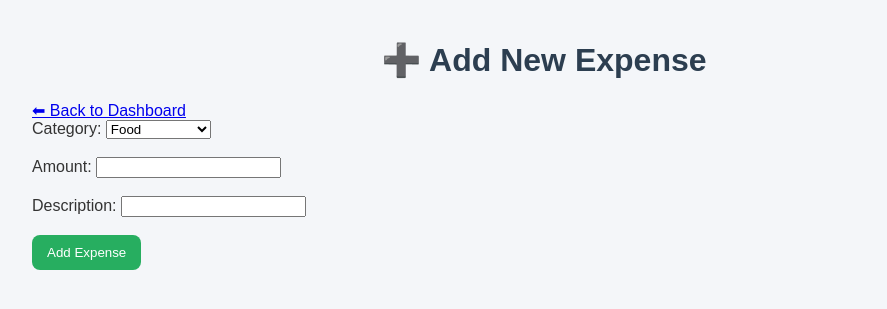
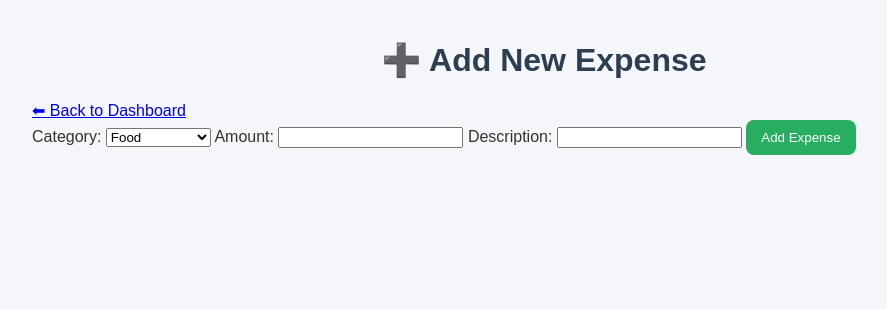
Before and after one commit to AjaySK3889/expense-tracker, a Flask app: page /add_expense in a window 1280 px wide. Shown: the top 309 px of the page, without its empty margins (96-983 px from the left). Run offline with Flask 3, Linux system fonts and the light colour scheme; the visitor is signed in with stand-in values (Sample User, id 1).

Commit message:
Update add_expense.html

```diff
--- a/templates/add_expense.html
+++ b/templates/add_expense.html
@@ -14,16 +14,11 @@
     <option value="Food">Food</option>
     <option value="Transport">Transport</option>
     <option value="Entertainment">Entertainment</option>
-        <option value="Bills">Bills</option>
-        <option value="Other">Other</option>
-    </select><br><br>
-
+  </select>
   <label>Amount:</label>
-    <input type="number" name="amount" step="0.01" required><br><br>
-
+  <input type="number" name="amount" required>
   <label>Description:</label>
-    <input type="text" name="description"><br><br>
-
+  <input type="text" name="description">
   <button type="submit">Add Expense</button>
 </form>
     </div>
```
Lines whose indentation alone changed are shown as unchanged.
